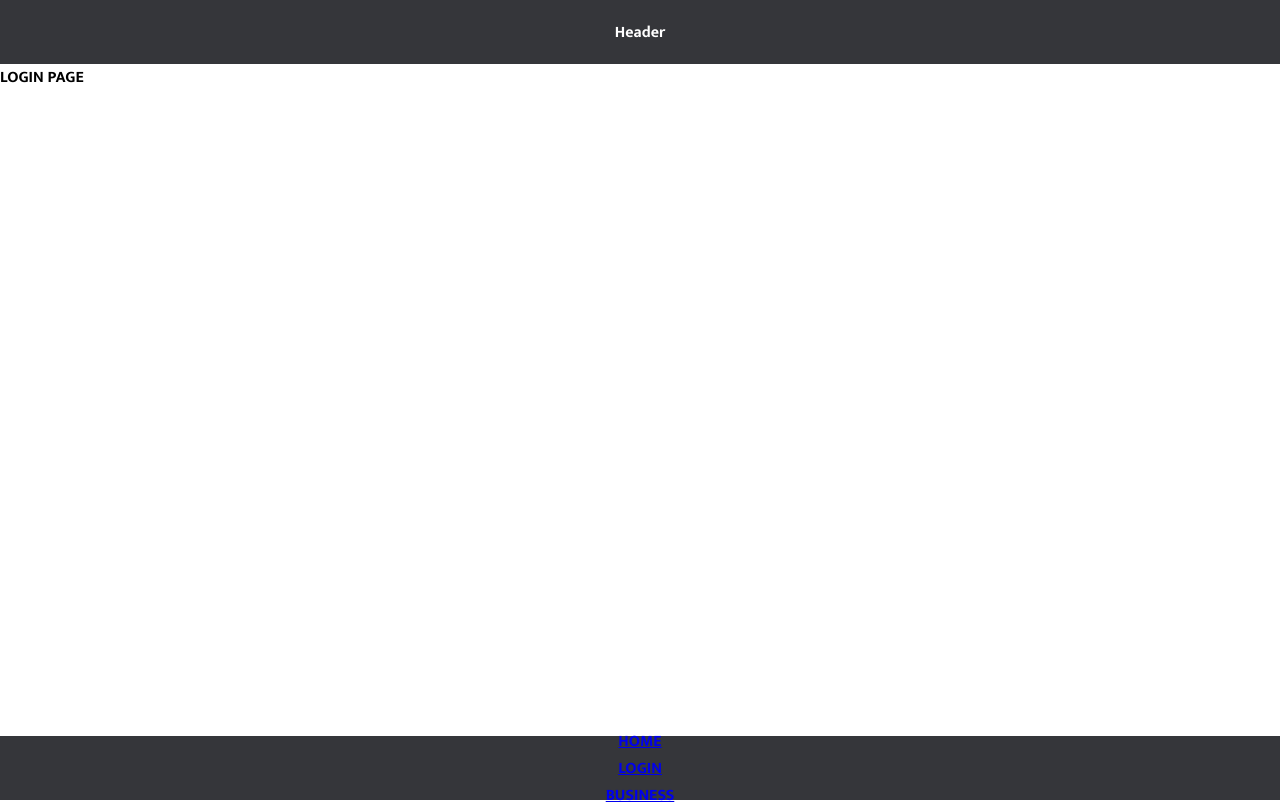
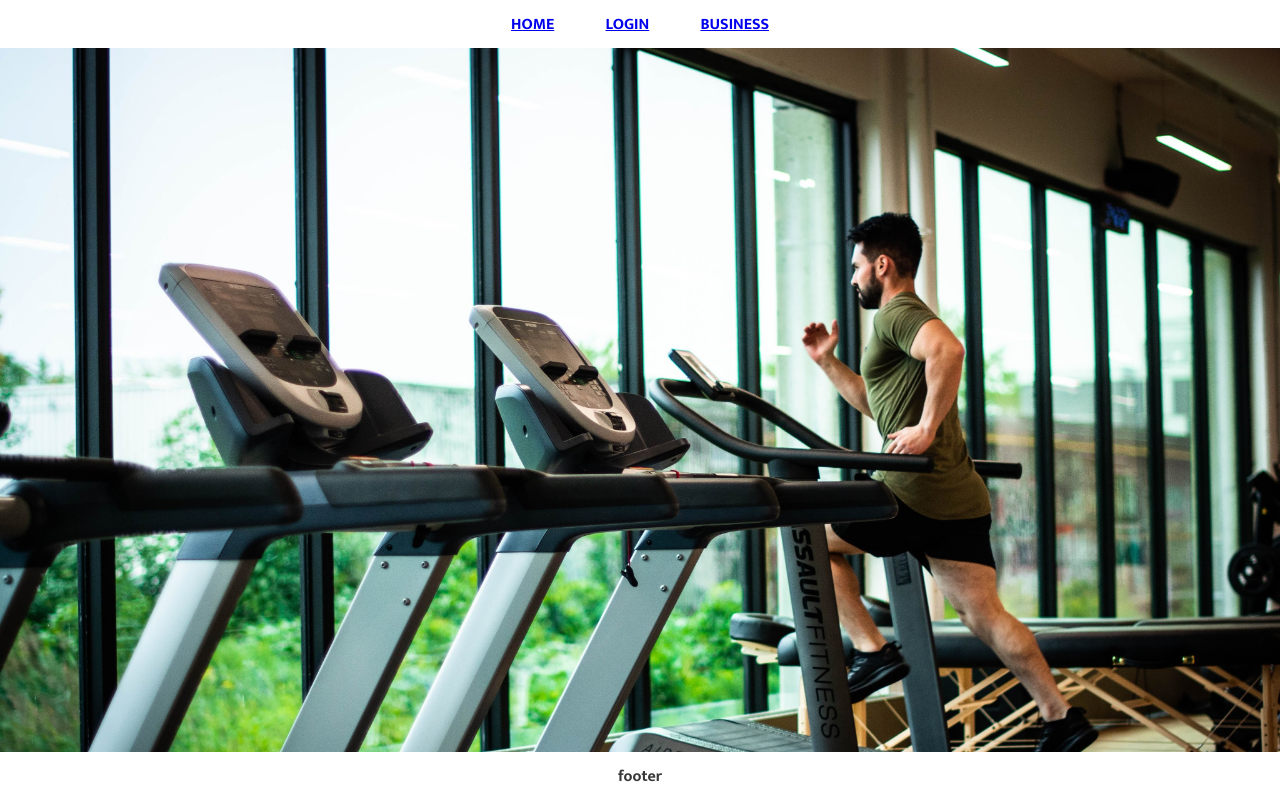
Before and after one commit to zalmuflahi/ClassPass-clone, a React (Vite) app in the folder client/: page /Login in a window 1280 px wide. Built offline with nearby package versions, Linux system fonts and the light colour scheme; a web font is replaced by a local one.

Commit message:
login page background added

```diff
--- a/client/src/App.css
+++ b/client/src/App.css
@@ -4,14 +4,16 @@ body {
     margin:0;
     width: 100%;
     font-family: 'Mukta', sans-serif;
+    /* background-color: #cccccc; */
     /* font-family: 'Nunito Sans', sans-serif; */
 }
 
 .headerContainer,
 .footerContainer {
-    height: 8vh;
+    height: 6vh;
     width: 100%;
-    background-color: #35363a;
+    background-color:white;
+    color: #393939;;
     padding: 0;
     margin: 0;
     display: flex;
@@ -25,25 +27,45 @@ body {
     position: absolute;
     align-items: center;
     display: flex;
-    flex-direction: column;
+    /* flex-direction: column; */
 }
 
 .footerContainer {
-    color: white;
     position: absolute;
     bottom: 0;
     justify-content: center;
     align-items: center;
     display: flex;
-    flex-direction: column;
 }
 
 .mainComponents {
-    /* position: relative; */
-    /* color: pink; */
-    /* top: 8vh; */
-    padding-top: 8vh;
+    padding-top: 6vh;
+    height: 88vh;
 }
-/*
-.HomeScreen {
-} */
+
+.links {
+
+    padding-right: 2vw;
+    padding-left: 2vw;
+}
+
+.extra {
+    overflow: -moz-hidden-unscrollable;
+}
+
+.loginContainer{
+    height: 100%;
+    width: 100%;
+    background-size: cover;
+    overflow: hidden;
+    background-image: url("./assets/gym_stock_photo.jpg");
+    display: flex;
+    align-content: center;
+}
+
+.loginBox{
+    width: 5vw;
+    height: 5vh;
+    background-color: white;
+
+}
--- a/client/src/components/Footer.jsx
+++ b/client/src/components/Footer.jsx
@@ -1,13 +1,11 @@
 import * as React from "react";
-import {Link} from "react-router-dom"
+// import {Link} from "react-router-dom"
 
-const Footer = ( { router } ) => {
-    // const router = router
+const Footer = () => {
+
     return(
         <div className="footerContainer" >
-            <Link to="/">HOME</Link>
-            <Link to="/Login">LOGIN</Link>
-            <Link to="/BusinessPage">BUSINESS</Link>
+           footer
         </div>
     )
 }
--- a/client/src/components/Header.jsx
+++ b/client/src/components/Header.jsx
@@ -1,6 +1,12 @@
+import { Link } from "react-router-dom"
+
 const Header = () => {
     return(
-        <div className = "headerContainer">Header</div>
+        <div className = "headerContainer">
+            <Link className="links" to="/">HOME</Link>
+            <Link className="links" to="/Login">LOGIN</Link>
+            <Link className="links" to="/BusinessPage">BUSINESS</Link>
+        </div>
     )
 }
 export default Header
--- a/client/src/components/Login.jsx
+++ b/client/src/components/Login.jsx
@@ -1,7 +1,9 @@
 const Login = () =>{
     return(
         <div className="mainComponents">
-            <hi>LOGIN PAGE</hi>
+
+            <div className="loginContainer">
+            </div>
         </div>
     )
 }
```
Also changed, not shown: client/src/assets/gym_stock_photo.jpg (added).
